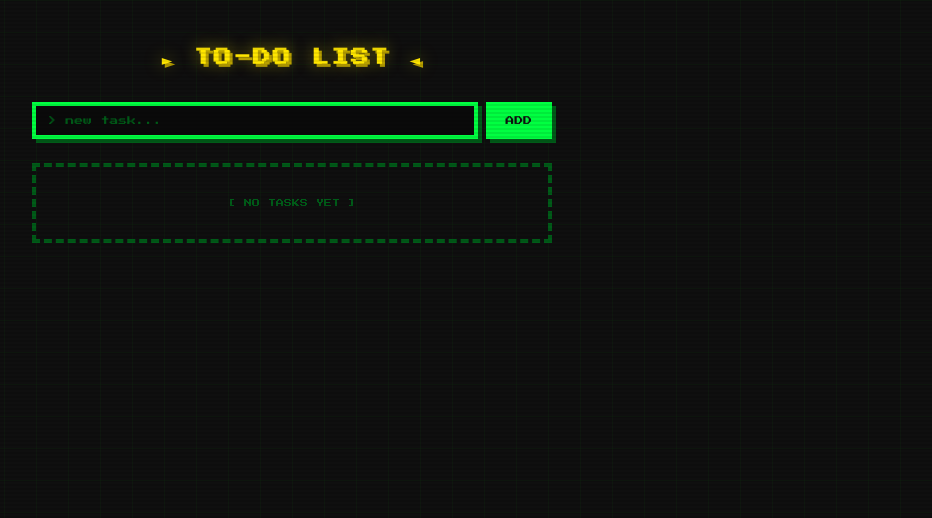
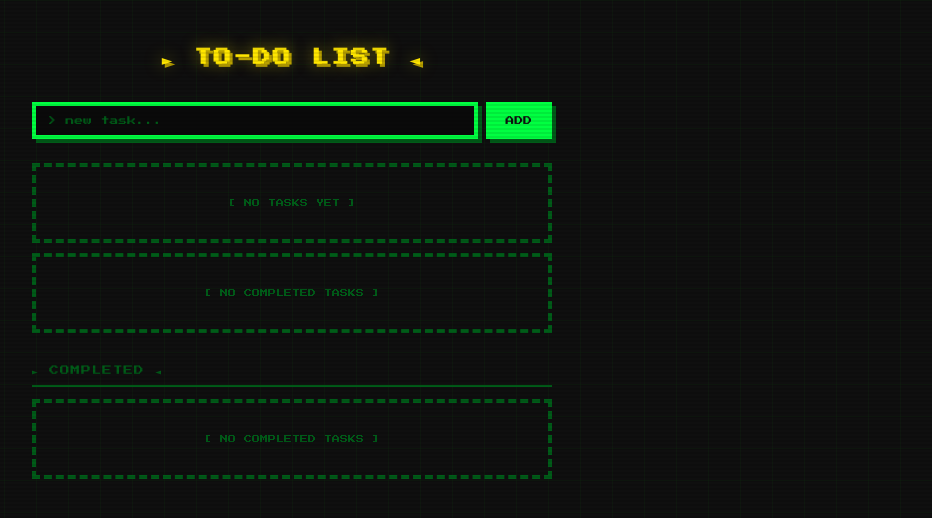
Before and after one commit to FerJH01/todo-app-flask, a Flask app: page / in a window 1280 px wide. Shown: the top 518 px of the page, without its empty margins (348-1280 px from the left). Run offline with Flask 3, Linux system fonts and the light colour scheme; some libraries are stand-ins or nearby versions.

Commit message:
feat: update index.html and todo_list.html for completed tasks section
Co-authored-by: Copilot <223556219+Copilot@users.noreply.github.com>

```diff
--- a/templates/index.html
+++ b/templates/index.html
@@ -198,6 +198,24 @@
         transform: translate(1px, 1px);
       }
 
+      /* Section heading */
+      .section-title {
+        font-size: 0.6rem;
+        color: #005c18;
+        letter-spacing: 1px;
+        margin-bottom: 12px;
+        margin-top: 32px;
+        border-bottom: 2px solid #005c18;
+        padding-bottom: 8px;
+      }
+
+      /* Completed item overrides */
+      #completed-list li.todo-item {
+        border-color: #005c18;
+        box-shadow: 4px 4px 0 #002a0a;
+        opacity: 0.7;
+      }
+
       /* Scanline overlay */
       body::after {
         content: "";
@@ -236,9 +254,15 @@
         <button type="submit" class="btn-add">ADD</button>
       </form>
 
-      <!-- Todo List -->
+      <!-- Active Todo List -->
       <ul id="todo-list">
         {% include "partials/todo_list.html" %}
+      </ul>
+
+      <!-- Completed Tasks -->
+      <p class="section-title">► COMPLETED ◄</p>
+      <ul id="completed-list">
+        {% include "partials/completed_list.html" %}
       </ul>
     </div>
   </body>
--- a/templates/partials/todo_list.html
+++ b/templates/partials/todo_list.html
@@ -4,14 +4,10 @@
     hx-patch="/todos/{{ todo.id }}/toggle"
     hx-target="#todo-list"
     hx-swap="innerHTML"
-    class="btn-toggle {% if todo.done %}done{% endif %}"
+    class="btn-toggle"
     title="Toggle complete"
-  >
-    {% if todo.done %}✓{% endif %}
-  </button>
-  <span class="todo-title {% if todo.done %}done{% endif %}"
-    >{{ todo.title }}</span
-  >
+  ></button>
+  <span class="todo-title">{{ todo.title }}</span>
   <button
     hx-delete="/todos/{{ todo.id }}"
     hx-target="#todo-list"
@@ -26,3 +22,7 @@
 {% else %}
 <li class="empty">[ NO TASKS YET ]</li>
 {% endfor %}
+
+<ul id="completed-list" hx-swap-oob="innerHTML">
+  {% include "partials/completed_list.html" %}
+</ul>
```
